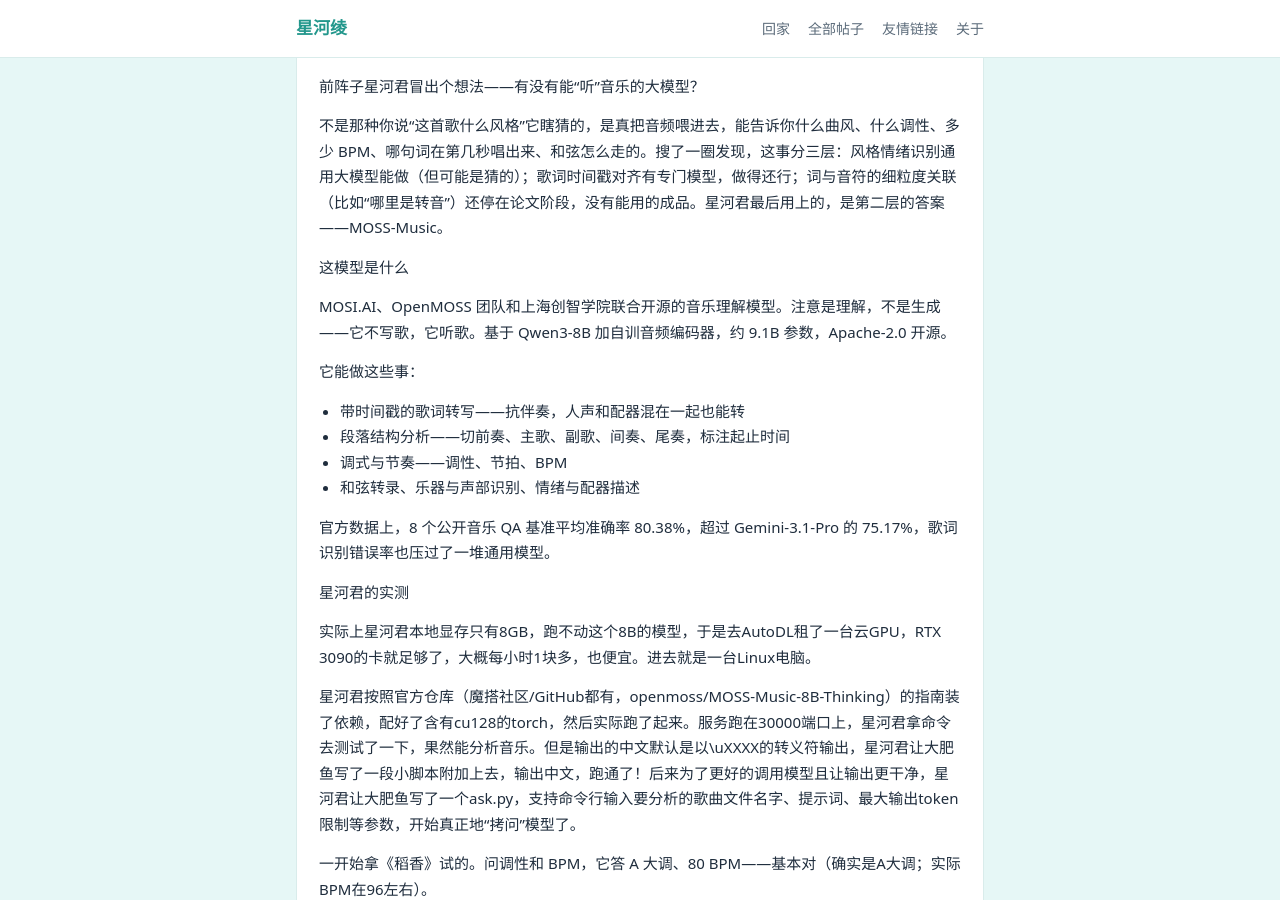
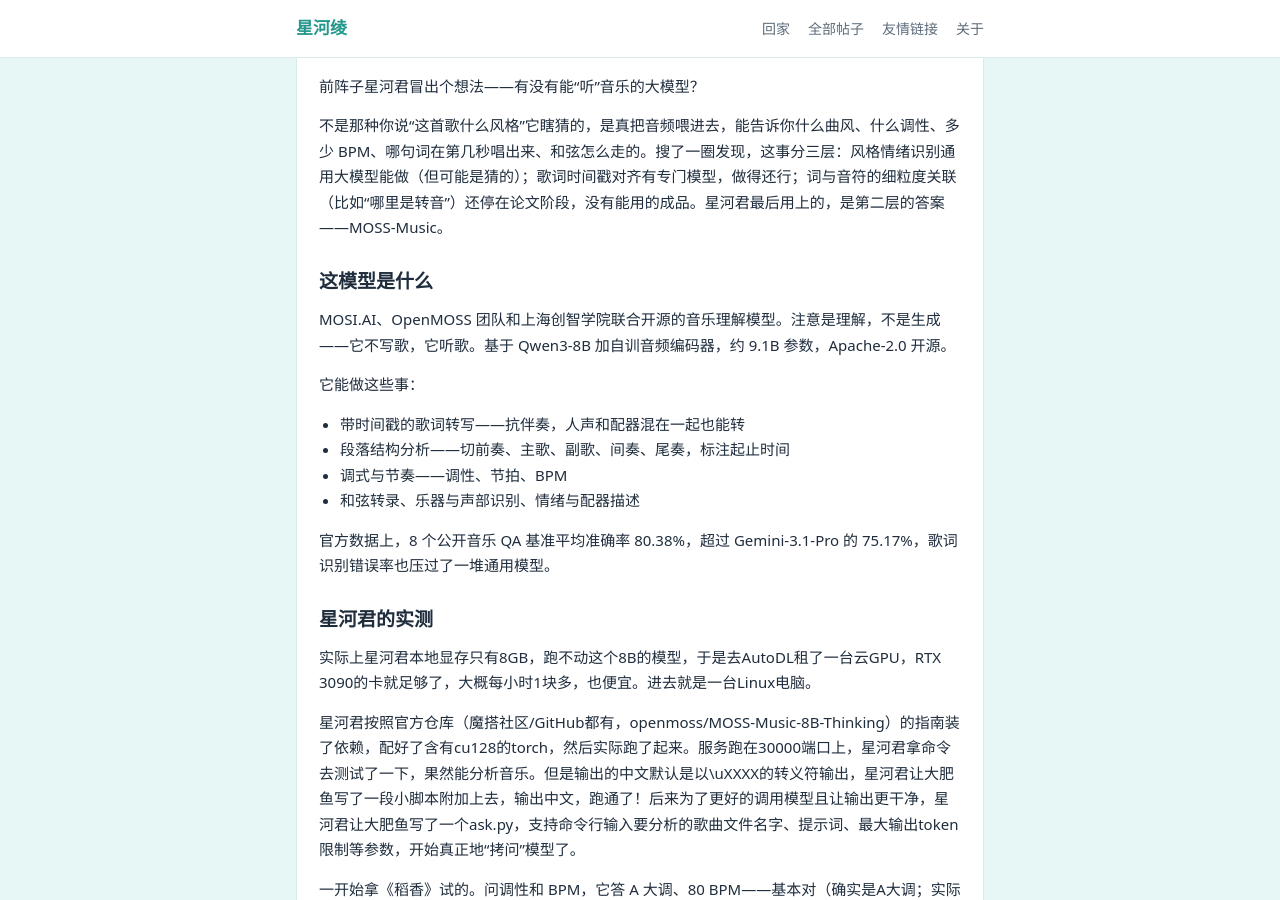
Before and after one commit to tony-he-xhxk/tony-he-xhxk.github.io, a Jekyll site: the page built from _posts/2026-10-08-音乐理解模型MOSS-Music-8B实测体验.md, in a window 1280 px wide and 900 px high, scrolled down 689 px. Built offline with Jekyll 4.4.1, drawn with Linux system fonts in a browser that asks for light colours.

Commit message:
fix: 修复标题与行距

````diff
--- a/_posts/2026-10-08-音乐理解模型MOSS-Music-8B实测体验.md
+++ b/_posts/2026-10-08-音乐理解模型MOSS-Music-8B实测体验.md
@@ -25,7 +25,7 @@
 
 
 
-这模型是什么
+## 这模型是什么
 
 MOSI.AI、OpenMOSS 团队和上海创智学院联合开源的音乐理解模型。注意是理解，不是生成——它不写歌，它听歌。基于 Qwen3-8B 加自训音频编码器，约 9.1B 参数，Apache-2.0 开源。
 
@@ -40,7 +40,7 @@
 
 
 
-星河君的实测
+## 星河君的实测
 
 实际上星河君本地显存只有8GB，跑不动这个8B的模型，于是去AutoDL租了一台云GPU，RTX 3090的卡就足够了，大概每小时1块多，也便宜。进去就是一台Linux电脑。
 
@@ -63,7 +63,7 @@
 
 
 
-几点使用体会
+## 几点使用体会
 
 一次只问一件事，效果最好。星河君一开始贪心，把“曲风+结构+歌词+和弦+乐器”五个问题塞进一个请求，结果模型在某处陷入了无限循环，输出几百遍重复的和弦串。后来改成一次只问一类，就非常稳定。这不完全是它的缺点，更像是这类模型的使用姿势。
 
@@ -75,7 +75,7 @@
 
 
 
-最后
+## 最后
 
 整个过程星河君在云 GPU 上折腾了一两个小时，大半时间花在下模型和装依赖上，真正分析一首歌只要几秒。
 
@@ -85,7 +85,7 @@
 
 
 
-彩蛋
+## 彩蛋
 
 图2是《稻香》的情感分析；图3是《普通DISCO》的情感分析；图4是今天早上分析的洛天依《原恒星》的情感分析与段落结构：情感分析略有偏差（这首歌确实挺细腻，但还挺乐观的）；段落结构星河君人肉验过，时间戳特准。
 
@@ -95,31 +95,24 @@
 
 
 
-附（图2-4内的文字）
+## 附（图2-4内的文字）
 
 图2
 
 ```text
 (moss-music) root@autodl-container-678c4cb81e-e7498a72: /autodl-tmp/MOSS-Music#
 python ask.py "分析这首歌的情感，并给出理由" -n 512
-
 [音频] /root/autodl-tmp/MOSS-Music/audio/周杰伦-稻香.mp3 (3.4 MB)
-
 [提问] 分析这首歌的情感，并给出理由
-
 [参数] max_tokens=512 temperature=0.0 rep_penalty=1.15
-
 这首歌呈现出一种复杂而细腻的情感层次，主要在忧郁 (melancholic) 与希望 (hopeful) 之间
 游走。 A 大调的明亮底色为音乐提供了温暖的基调，但频繁转向 F#小调和 D 大调的和声进行
 ，以及 Bm7 、 C#m7等带有忧郁色彩的和弦，营造出一种内省而略带伤感的氛围。 100 BPM 的
 中速节奏配合轻柔的刷弦鼓点和空灵的合成器铺底，进一步强化了这种既沉静又充满情感张力的
 听感。整体上，音乐在悲伤与慰藉之间取得平衡，仿佛在诉说一段回忆中的遗憾，却仍保有前行
 的勇气。
-
 [统计] tokens=161 | finish=stop
-
 [耗时] 5.0 秒
-
 [音频编码] prompt_tokens=3112
 ```
 
@@ -130,21 +123,15 @@
 ```text
 (moss-music) root@autodl-container-678c4cb81e-e7498a72: /autodl-tmp/MOSS-Music#
 python ask.py "分析这首歌的情感，并给出理由" -n 512 -f 1.mp3
-
 [音频] /root/autodl-tmp/MOSS-Music/audio/1.mp3 (7.9 MB)
-
 [提问]分析这首歌的情感，并给出理由
-
 [参数] max_tokens=512 temperature=0.0 rep_penalty=1.15
-
 这首歌呈现出一种复杂而微妙的情感张力，主要体现在C大调的明亮色彩与歌词中“普通”主题所
 传达的疏离感之间的对比。 120 BPM 的稳定节拍配合电子鼓点营造出一种机械般的推进感，既
 带来舞曲的活力，又暗示着日常生活的重复性。合成器音色的闪烁质感与人声的平直演绎形成反
 差，创造出一种“在平凡中寻找意义”的矛盾情绪——既有对平庸的无奈，又通过音乐的律动获得某
 种解脱。
-
 [统计] tokens=118 | finish=stop
-
 [耗时] 4.9 秒
 ```
 
@@ -155,76 +142,47 @@
 ```text
 (moss-music) root@autodl-container-678c4cb81e-e7498a72: /autodl-tmp/MOSS-Music#
 python ask.py "请分析这首歌的情感，并说明理由" -f 原恒星.mp3 -n 512
-
 [音频] /root/autodl-tmp/MOSS-Music/audio/原恒星.mp3 (5.5 MB)
-
 [提问]请分析这首歌的情感，并说明理由
-
 [参数] max_tokens=512 temperature=0.0 rep_penalty=1.15
-
 这首歌呈现出一种复杂而细膩的情感层次，主要围绕着忧郁与希望之间的张力展开。 F# minor
 的调性赋予了音乐一种内省、略带哀伤的底色，但 120 BPM 的稳定节奏和清晰的 4 / 4 拍结构
 又为情绪提供了向前推进的动力，避免了沉溺于悲伤。合成器铺底营造出空灵、漂浮的氛围，配
 合干净的电吉他分解和弦，增强了孤独感与沉思性。然而，副歌部分的和声进行（如 i -VII-VI
 -V) 带来一种释放感，暗示着在痛苦中寻找光明的可能。整体上，这首歌在克制中蕴含情感爆发
 的潜力，形成一种"含泪微笑"式的听觉体验。
-
 [统计] tokens=165 | finish=stop
-
 [耗时] 5.3 秒
-
 [音频编码] prompt_tokens=2842
-
 (moss¯music) root@autodl-container-678c4cb81e-e7498a72: /autodl-tmp/MOSS-Music#
 python ask.py "分析这首歌的段落结构，用列表给出每段名称和起止时间" -f 原恒星.mp3 -n
 512
-
 [音频] /root/autodl-tmp/MOSS-Music/audio/原恒星.mp3 (5.5 MB)
-
 [提问]分析这首歌的段落结构，用列表给出每段名称和起止时间
-
 [参数] max_tokens=512 temperature=0.0 rep_penalty=1.15
-
 [chorus1] (0.00s-15.84s)
-
 [inst1] (15.84s-30.60s)
-
 [verse1] (30.60s-42.72s)
-
 [verse2] (42.72s-57.48s)
-
 [pre-chorus1] (57.48s-72.84s)
-
 [chorus2] (72.84s-87.24s)
-
 [chorus3] (87.24s-102.48s)
-
 [inst2] (102.48s-117.24s)
-
 [verse3] (117.24s-129.36s)
-
 [verse4] (129.36s-144.13s)
-
 [pre-chorus2] (144.13s-159.49s)
-
 [chorus4] (159.49s-173.77s)
-
 [chorus5] (173.77s-188.41s)
-
 [chorus6] (188.41s-203.65s)
-
 [outro1] (203.65s-204.73s)
-
 [统计] tokens=314 | finish=stop
-
 [耗时] 8.4 秒
-
 [音频编码] prompt_tokens=2852
 ```
 
 
 
-二编补充
+## 二编补充
 
 原谅星河君不太懂调性、和弦这类乐理知识，无法人肉验证AI说的真实性…但是星河君秉持一个原则：人肉无法验证的一律视为不确定信息，所以我并没被错误信息带偏。目前来看，它在段落分析的时间戳与情感分析均有可圈可点之处，在更加专业如调性、和弦、BPM等方面，则需要进一步优化。
 
````
Also changed, not shown: _posts/2026-10-04-放送三个我新做的小东西.md (+4 -4 lines).
